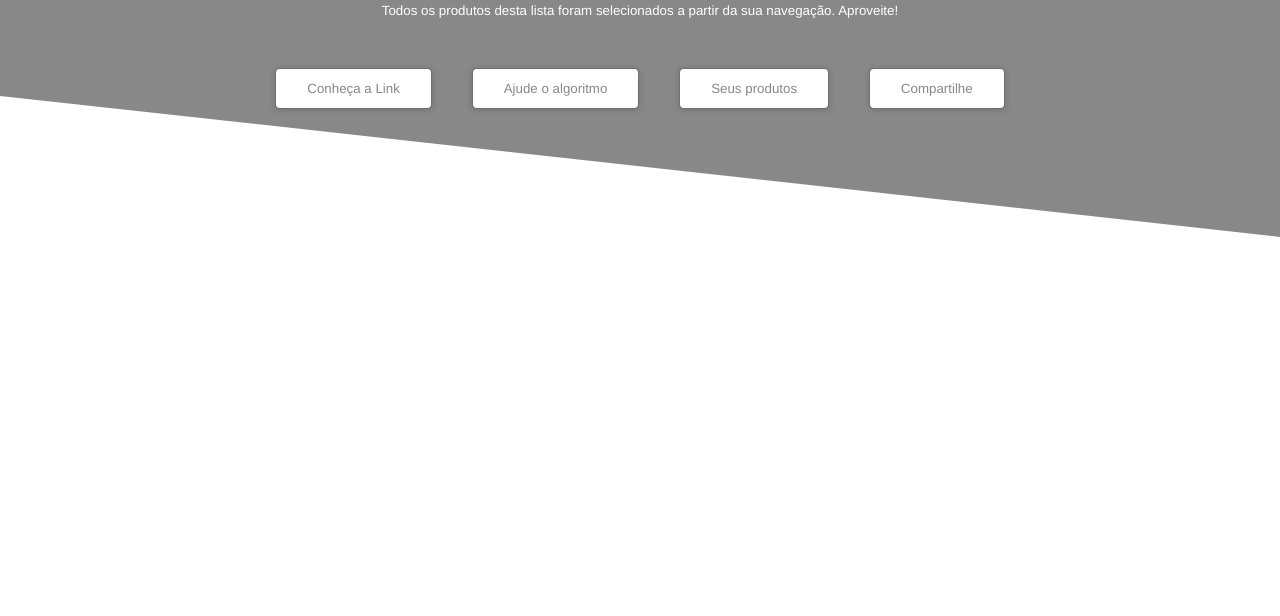
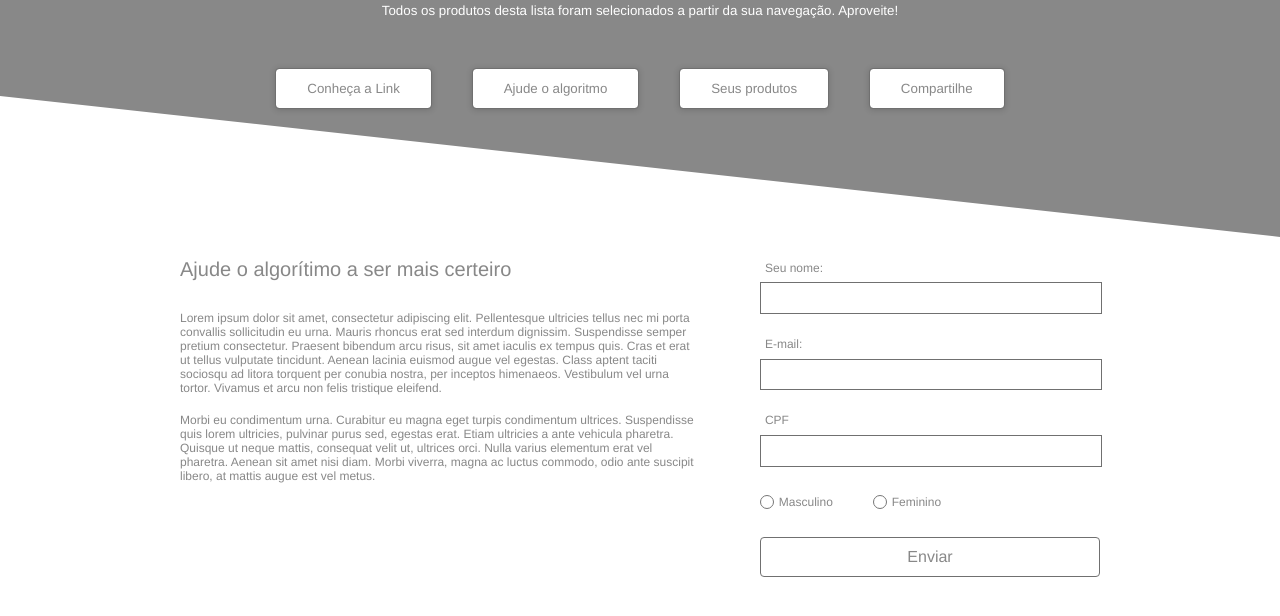
Before and after one commit to ruanpablom/desafio_linx, a plain HTML site: page index.html in a window 1280 px wide. Shown: the part 166-782 px from the top of the page. Drawn offline with Linux system fonts and the light colour scheme.

Commit message:
feature: section algoritimo

```diff
--- a/index.html
+++ b/index.html
@@ -6,6 +6,7 @@
   <title>Desafio Linkx</title>
   <link rel="stylesheet" href="styles/reset.css">
   <link rel="stylesheet" href="styles/header.css">
+  <link rel="stylesheet" href="styles/section-alg.css">
 
 </head>
 <body>
@@ -20,5 +21,40 @@
       <button type="button">Compartilhe</button>
     </div>
   </header>
+  <section class="alg">
+    <div class="text-alg">
+      <h3>Ajude o algorítimo a ser mais certeiro</h3>
+      <p>
+        Lorem ipsum dolor sit amet, consectetur adipiscing elit. Pellentesque ultricies tellus nec mi porta convallis sollicitudin eu urna. Mauris rhoncus erat sed interdum dignissim. Suspendisse semper pretium consectetur. Praesent bibendum arcu risus, sit amet iaculis ex tempus quis. Cras et erat ut tellus vulputate tincidunt. Aenean lacinia euismod augue vel egestas. Class aptent taciti sociosqu ad litora torquent per conubia nostra, per inceptos himenaeos. Vestibulum vel urna tortor. Vivamus et arcu non felis tristique eleifend.
+      </p>
+      <br>
+      <p>Morbi eu condimentum urna. Curabitur eu magna eget turpis condimentum ultrices. Suspendisse quis lorem ultricies, pulvinar purus sed, egestas erat. Etiam ultricies a ante vehicula pharetra. Quisque ut neque mattis, consequat velit ut, ultrices orci. Nulla varius elementum erat vel pharetra. Aenean sit amet nisi diam. Morbi viverra, magna ac luctus commodo, odio ante suscipit libero, at mattis augue est vel metus.</p>
+    </div>
+    <form>
+      <div class="input-item">
+        <label for="name">Seu nome:</label>
+        <input type="text" name="name">
+      </div>
+      <div class="input-item">
+        <label for="email">E-mail:</label>
+        <input type="text" name="email">
+      </div>
+      <div class="input-item">
+        <label for="cpf">CPF</label>
+        <input type="text" name="cpf">
+      </div>
+      <div class="checkboxes">
+        <div class="checkbox-item">
+          <input name="male" type="radio">
+          <label for="male">Masculino</label>
+        </div>
+        <div class="checkbox-item">
+          <input name="female" type="radio">
+          <label for="female">Feminino</label>
+        </div>
+      </div>
+      <button type="submit">Enviar</button>
+    </form>
+  </section>
 </body>
 </html>
--- /dev/null
+++ b/styles/section-alg.css
@@ -0,0 +1,80 @@
+.alg{
+  display: flex;
+  margin-top: 1.31rem;
+  justify-content: center;
+  width: 100%;
+}
+
+.alg .text-alg{
+  width: 32.5rem;
+  margin-right: 3.75rem;
+}
+
+.alg .text-alg h3{
+  font-weight: 200;
+  color: #888888;
+  font-size: 1.25rem;
+  margin-bottom: 1.87rem;
+}
+
+.alg .text-alg p{
+  color: #888888;
+  font-size: 0.75rem;
+}
+
+.alg form {
+  width: 21.25rem;
+}
+
+.alg form input{
+  height: 1.87rem;
+  background: #FFFFFF 0% 0% no-repeat padding-box;
+  border: 1px solid #707070;
+  margin-top: 0.4rem;
+}
+
+.alg form input, lablel {
+  display: block;
+  width: 100%;
+}
+
+.alg form .input-item + .input-item {
+  margin-top: 1.25rem;
+}
+
+.alg form .checkboxes {
+  display: flex;
+  margin-top: 1.25rem;
+  width: 100%;
+}
+
+.alg form .checkbox-item {
+  display: flex;
+  align-items: center;
+}
+
+.alg form .checkboxes  .checkbox-item + .checkbox-item{
+  margin-left: 2.50rem;
+}
+
+.alg form .checkboxes input {
+  margin-top: 0px;
+  width: 0.87rem;
+}
+
+.alg form label{
+  font-size: 0.75rem;
+  color: #888888;
+  margin-left: 0.31rem;
+}
+
+.alg form button{
+  background: #FFFFFF 0% 0% no-repeat padding-box;
+  border: 1px solid #707070;
+  border-radius: 4px;
+  width: 100%;
+  padding: 0.625rem 0 0.625rem 0;
+  font-size: 1rem;
+  color: #888888;
+  margin-top: 1.25rem;
+}
```
